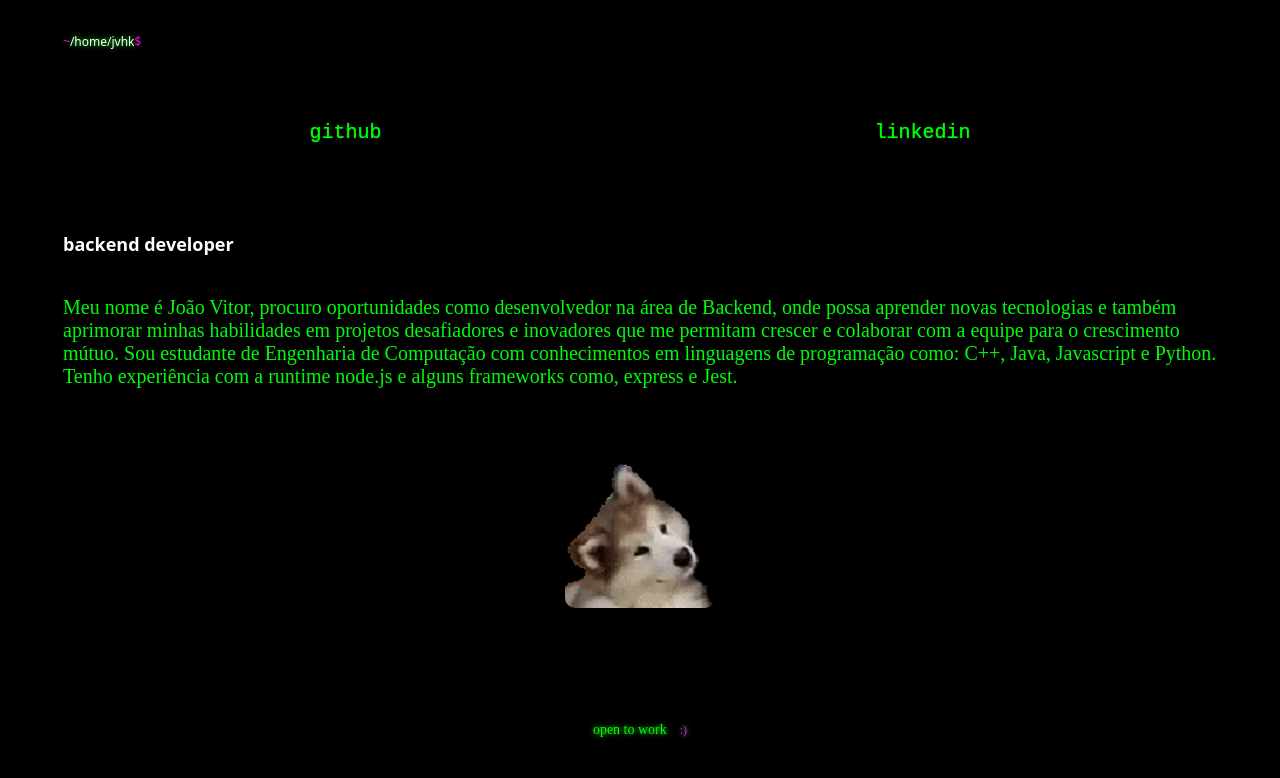
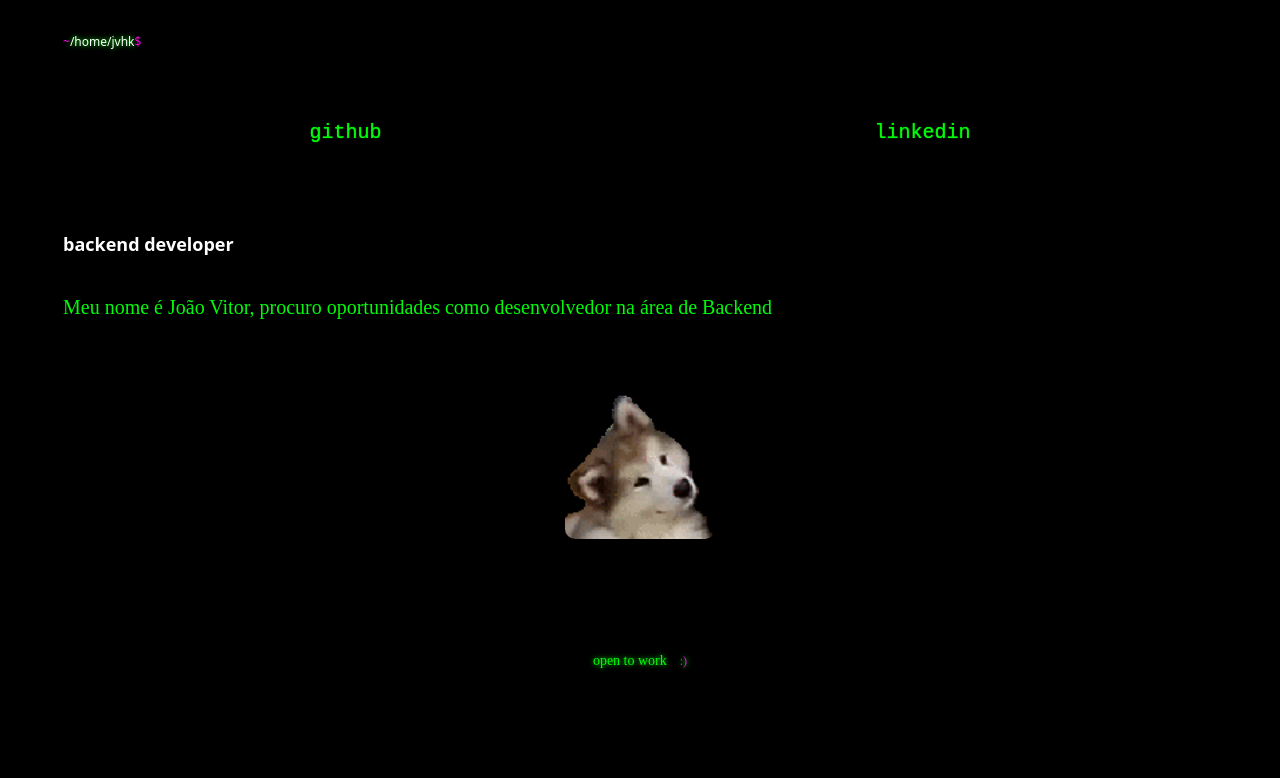
Before and after one commit to jvhk/jvhk.github.io, a plain HTML site: page index.html in a window 1280 px wide. Drawn offline with Linux system fonts and the light colour scheme.

Commit message:
remocao de texto default

```diff
--- a/index.html
+++ b/index.html
@@ -24,9 +24,7 @@
     </div>
     <div id="name">
         <h3>backend developer</h3>
-        <p >Meu nome é João Vitor, procuro oportunidades como desenvolvedor na área de Backend, onde possa aprender novas tecnologias e também aprimorar minhas habilidades em projetos desafiadores e inovadores que me permitam crescer e colaborar com a equipe para o crescimento mútuo.
-        Sou estudante de Engenharia de Computação com conhecimentos em linguagens de programação como: C++, Java, Javascript e Python.
-        Tenho experiência com a runtime node.js e alguns frameworks como, express e Jest.</p>
+        <p>Meu nome é João Vitor, procuro oportunidades como desenvolvedor na área de Backend</p>
     </div>
 
     <div id="dance"><img src="dance.gif"></div>
```
